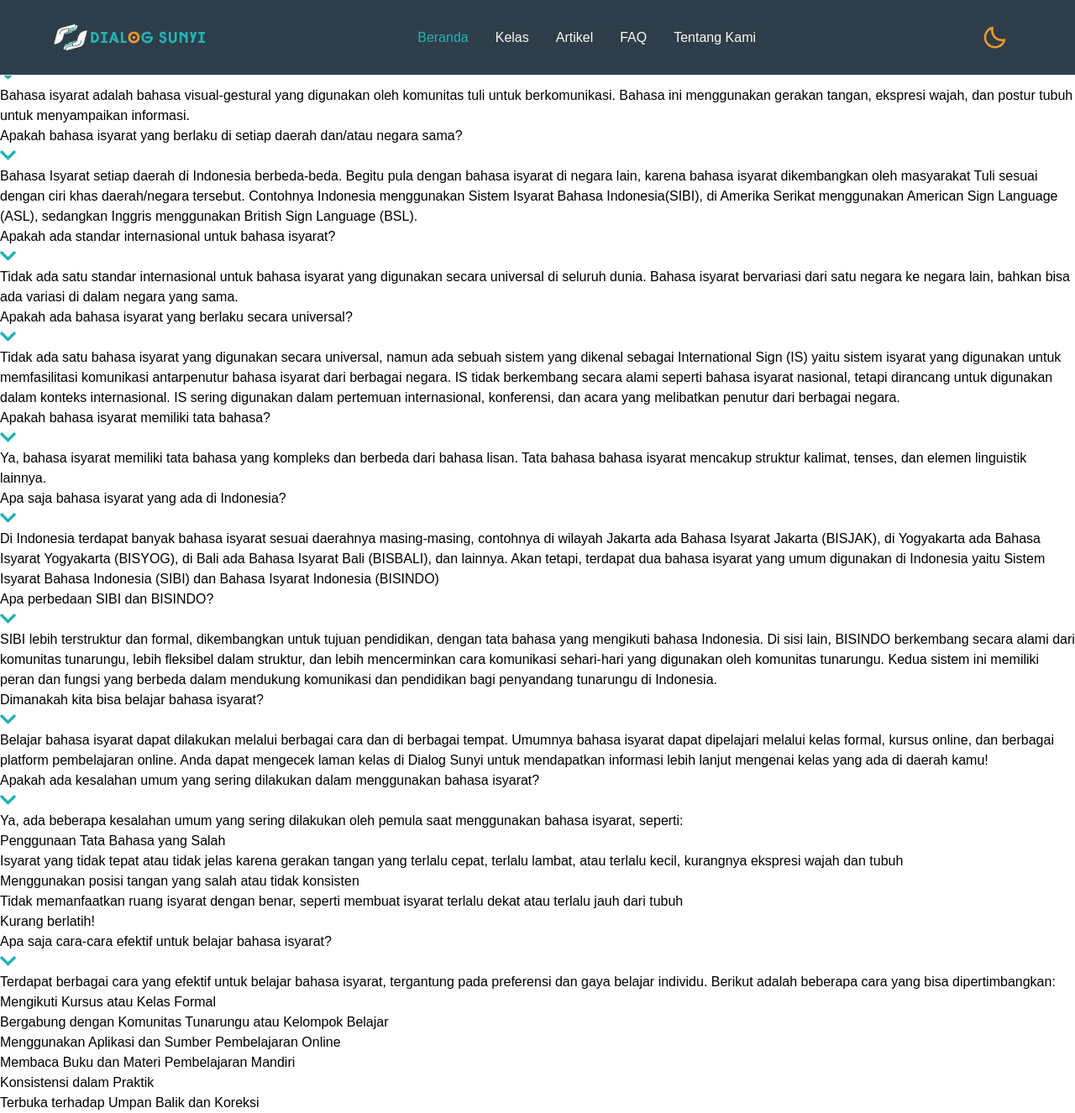
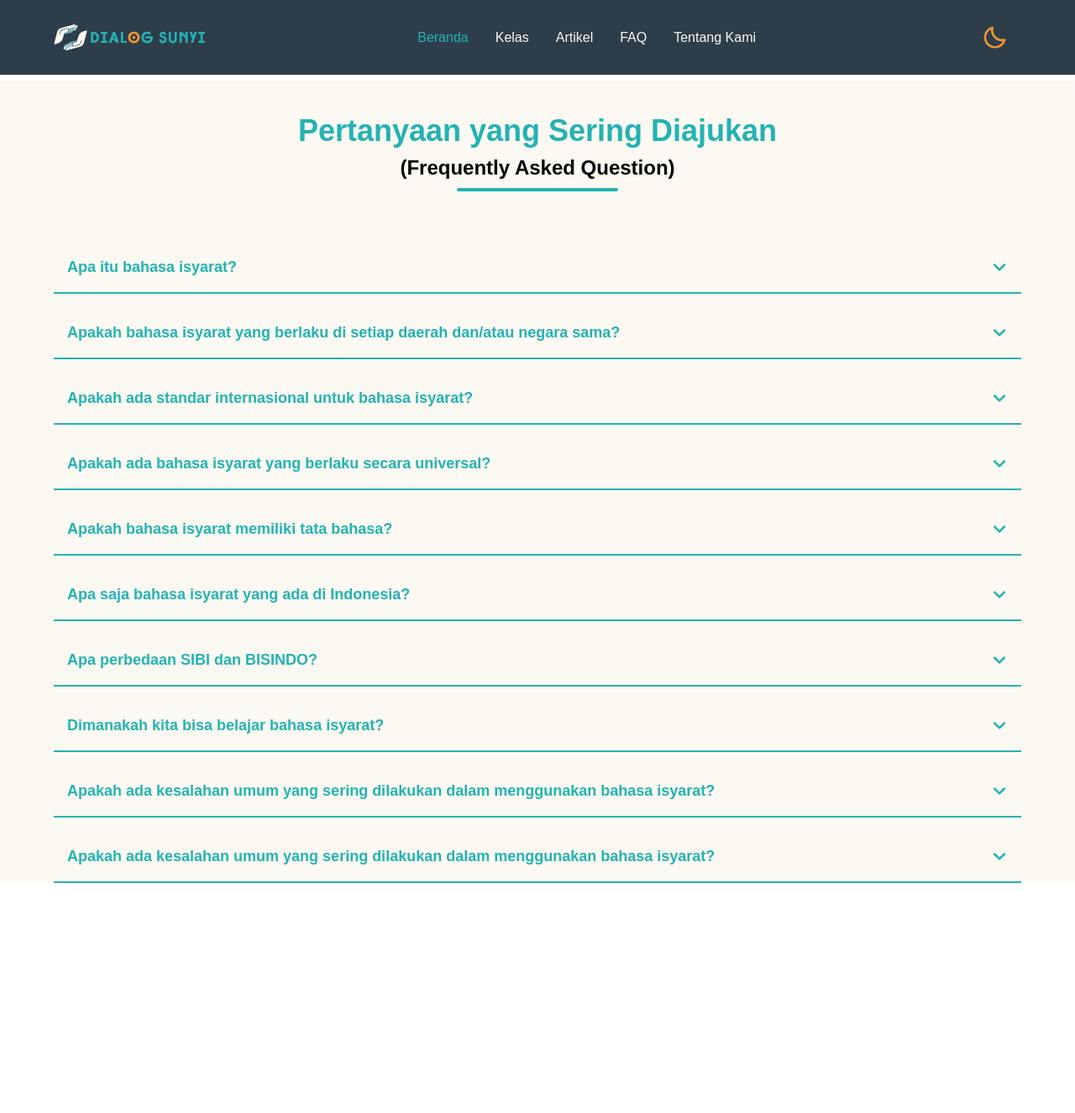
Before and after one commit to SarahNurhasna/Dialog-Sunyi-FE, a React (Vite) app: page / in a window 1280 px wide. Shown: the whole page at 84% size. After the commit the page ends 1052 px from the top, so only its background shows below. Built offline with nearby package versions, Linux system fonts and the light colour scheme.

Commit message:
Modify FAQ page

```diff
--- a/src/pages/FAQ.jsx
+++ b/src/pages/FAQ.jsx
@@ -7,166 +7,178 @@ const FAQ = () => {
     <>
       <Navbar />
 
-      <section className="faq">
-        <section className="faq__header">
-          <h1>Pertanyaan yang Sering Diajukan</h1>
-          <h2>(Frequently Asked Question)</h2>
-          <img src="/vector/stripe-blue.svg" alt="stripe-blue" />
-        </section>
-
-        <section className="faq__body">
-          <div className="faq-item">
-            <div className="faq-item__question">
-              <h3>Apa itu bahasa isyarat?</h3>
-              <button className="dropdown-btn">
-                <img src="/icon/dropdown-icon.svg" alt="dropdown icon" />
-              </button>
-            </div>
-            <div className="faq-item__answer">
-              <p>Bahasa isyarat adalah bahasa visual-gestural yang digunakan oleh komunitas tuli untuk berkomunikasi. Bahasa ini menggunakan gerakan tangan, ekspresi wajah, dan postur tubuh untuk menyampaikan informasi.</p>
-            </div>
+      <section className="px-16 md:px-9 m-auto bg-DS-beige">
+        <div className=" text-center mt-24 py-10 sm:py-8">
+          <h1 className="font-bold text-4xl sm:text-2xl text-DS-verdigris dark:text-DS-orangecarrot">Pertanyaan yang Sering Diajukan</h1>
+          <h2 className="font-semibold text-2xl sm:text-lg p-2 dark:text-white">(Frequently Asked Question)</h2>
+          <hr className="w-48 sm:w-32 h-1 sm:h-0.5 mx-auto mb-5 bg-DS-verdigris border-0 rounded dark:text-DS-orangecarrot"></hr>
         </div>
 
-          <div className="faq-item">
-            <div className="faq-item__question">
-              <h3>Apakah bahasa isyarat yang berlaku di setiap daerah dan/atau negara sama?</h3>
-              <button className="dropdown-btn">
-                <img src="/icon/dropdown-icon.svg" alt="dropdown icon" />
-              </button>
-            </div>
-            <div className="faq-item__answer">
-              <p>
+        <div className="space-y-4 text-lg md:text-base">
+          <details className="group relative">
+            <summary className="flex cursor-pointer items-center justify-between gap-1.5 bg-transparent p-4 text-DS-verdigris border-b-2 border-DS-verdigris group-open:border-b-0 dark:text-white dark:border-white">
+              <h2 className="font-semibold">Apa itu bahasa isyarat?</h2>
+              <svg className="size-5 shrink-0 transition duration-300 group-open:-rotate-180" xmlns="http://www.w3.org/2000/svg" fill="none" viewBox="0 0 24 24" stroke="currentColor">
+                <path strokeLinecap="round" strokeLinejoin="round" strokeWidth="3" d="M19 9l-7 7-7-7" />
+              </svg>
+            </summary>
+            <p className="px-4 pb-4 sm:text-sm leading-relaxed text-gray-700 border-b-2 border-DS-verdigris group-open:border-t-0 dark:text-white dark:border-white">
+              Bahasa isyarat adalah bahasa visual-gestural yang digunakan oleh komunitas tuli untuk berkomunikasi. Bahasa ini menggunakan gerakan tangan, ekspresi wajah, dan postur tubuh untuk menyampaikan informasi.
+            </p>
+          </details>
+
+          <details className="group relative">
+            <summary className="flex cursor-pointer items-center justify-between gap-1.5 bg-transparent p-4 text-DS-verdigris border-b-2 border-DS-verdigris group-open:border-b-0 dark:text-white dark:border-white">
+              <h2 className="font-semibold">Apakah bahasa isyarat yang berlaku di setiap daerah dan/atau negara sama?</h2>
+              <svg className="size-5 shrink-0 transition duration-300 group-open:-rotate-180" xmlns="http://www.w3.org/2000/svg" fill="none" viewBox="0 0 24 24" stroke="currentColor">
+                <path strokeLinecap="round" strokeLinejoin="round" strokeWidth="3" d="M19 9l-7 7-7-7" />
+              </svg>
+            </summary>
+            <p className="px-4 pb-4 sm:text-sm leading-relaxed text-gray-700 border-b-2 border-DS-verdigris group-open:border-t-0 dark:text-white dark:border-white">
               Bahasa Isyarat setiap daerah di Indonesia berbeda-beda. Begitu pula dengan bahasa isyarat di negara lain, karena bahasa isyarat dikembangkan oleh masyarakat Tuli sesuai dengan ciri khas daerah/negara tersebut. Contohnya
               Indonesia menggunakan Sistem Isyarat Bahasa Indonesia(SIBI), di Amerika Serikat menggunakan American Sign Language (ASL), sedangkan Inggris menggunakan British Sign Language (BSL).
             </p>
-            </div>
-          </div>
+          </details>
 
-          <div className="faq-item">
-            <div className="faq-item__question">
-              <h3>Apakah ada standar internasional untuk bahasa isyarat?</h3>
-              <button className="dropdown-btn">
-                <img src="/icon/dropdown-icon.svg" alt="dropdown icon" />
-              </button>
-            </div>
-            <div className="faq-item__answer">
-              <p>Tidak ada satu standar internasional untuk bahasa isyarat yang digunakan secara universal di seluruh dunia. Bahasa isyarat bervariasi dari satu negara ke negara lain, bahkan bisa ada variasi di dalam negara yang sama.</p>
-            </div>
-          </div>
+          <details className="group relative">
+            <summary className="flex cursor-pointer items-center justify-between gap-1.5 bg-transparent p-4 text-DS-verdigris border-b-2 border-DS-verdigris group-open:border-b-0 dark:text-white dark:border-white">
+              <h2 className="font-semibold">Apakah ada standar internasional untuk bahasa isyarat?</h2>
+              <svg className="size-5 shrink-0 transition duration-300 group-open:-rotate-180" xmlns="http://www.w3.org/2000/svg" fill="none" viewBox="0 0 24 24" stroke="currentColor">
+                <path strokeLinecap="round" strokeLinejoin="round" strokeWidth="3" d="M19 9l-7 7-7-7" />
+              </svg>
+            </summary>
+            <p className="px-4 pb-4 sm:text-sm leading-relaxed text-gray-700 border-b-2 border-DS-verdigris group-open:border-t-0 dark:text-white dark:border-white">
+              Tidak ada satu standar internasional untuk bahasa isyarat yang digunakan secara universal di seluruh dunia. Bahasa isyarat bervariasi dari satu negara ke negara lain, bahkan bisa ada variasi di dalam negara yang sama.
+            </p>
+          </details>
 
-          <div className="faq-item">
-            <div className="faq-item__question">
-              <h3>Apakah ada bahasa isyarat yang berlaku secara universal?</h3>
-              <button className="dropdown-btn">
-                <img src="/icon/dropdown-icon.svg" alt="dropdown icon" />
-              </button>
-            </div>
-            <div className="faq-item__answer">
+          <details className="group relative">
+            <summary className="flex cursor-pointer items-center justify-between gap-1.5 bg-transparent p-4 text-DS-verdigris border-b-2 border-DS-verdigris group-open:border-b-0 dark:text-white dark:border-white">
+              <h2 className="font-semibold">Apakah ada bahasa isyarat yang berlaku secara universal?</h2>
+              <svg className="size-5 shrink-0 transition duration-300 group-open:-rotate-180" xmlns="http://www.w3.org/2000/svg" fill="none" viewBox="0 0 24 24" stroke="currentColor">
+                <path strokeLinecap="round" strokeLinejoin="round" strokeWidth="3" d="M19 9l-7 7-7-7" />
+              </svg>
+            </summary>
+            <p className="px-4 pb-4 sm:text-sm leading-relaxed text-gray-700 border-b-2 border-DS-verdigris group-open:border-t-0 dark:text-white dark:border-white">
+              Tidak ada satu bahasa isyarat yang digunakan secara universal, namun ada sebuah sistem yang dikenal sebagai International Sign (IS) yaitu sistem isyarat yang digunakan untuk memfasilitasi komunikasi antarpenutur bahasa isyarat dari berbagai negara. IS tidak berkembang secara alami seperti bahasa isyarat nasional, tetapi dirancang untuk digunakan dalam konteks internasional. IS sering digunakan dalam pertemuan internasional, konferensi, dan acara yang melibatkan penutur dari berbagai negara.
+            </p>
+          </details>
+
+          <details className="group relative">
+            <summary className="flex cursor-pointer items-center justify-between gap-1.5 bg-transparent p-4 text-DS-verdigris border-b-2 border-DS-verdigris group-open:border-b-0 dark:text-white dark:border-white">
+              <h2 className="font-semibold">Apakah bahasa isyarat memiliki tata bahasa?</h2>
+              <svg className="size-5 shrink-0 transition duration-300 group-open:-rotate-180" xmlns="http://www.w3.org/2000/svg" fill="none" viewBox="0 0 24 24" stroke="currentColor">
+                <path strokeLinecap="round" strokeLinejoin="round" strokeWidth="3" d="M19 9l-7 7-7-7" />
+              </svg>
+            </summary>
+            <p className="px-4 pb-4 sm:text-sm leading-relaxed text-gray-700 border-b-2 border-DS-verdigris group-open:border-t-0 dark:text-white dark:border-white">
+              Ya, bahasa isyarat memiliki tata bahasa yang kompleks dan berbeda dari bahasa lisan. Tata bahasa bahasa isyarat mencakup struktur kalimat, tenses, dan elemen linguistik lainnya.
+            </p>
+          </details>
+
+          <details className="group relative">
+            <summary className="flex cursor-pointer items-center justify-between gap-1.5 bg-transparent p-4 text-DS-verdigris border-b-2 border-DS-verdigris group-open:border-b-0 dark:text-white dark:border-white">
+              <h2 className="font-semibold">Apa saja bahasa isyarat yang ada di Indonesia?</h2>
+              <svg className="size-5 shrink-0 transition duration-300 group-open:-rotate-180" xmlns="http://www.w3.org/2000/svg" fill="none" viewBox="0 0 24 24" stroke="currentColor">
+                <path strokeLinecap="round" strokeLinejoin="round" strokeWidth="3" d="M19 9l-7 7-7-7" />
+              </svg>
+            </summary>
+            <p className="px-4 pb-4 sm:text-sm leading-relaxed text-gray-700 border-b-2 border-DS-verdigris group-open:border-t-0 dark:text-white dark:border-white">
+              Di Indonesia terdapat banyak bahasa isyarat sesuai daerahnya masing-masing, contohnya di wilayah Jakarta ada Bahasa Isyarat Jakarta (BISJAK), di Yogyakarta ada Bahasa Isyarat Yogyakarta (BISYOG), di Bali ada Bahasa Isyarat Bali (BISBALI), dan lainnya. Akan tetapi, terdapat dua bahasa isyarat yang umum digunakan di Indonesia yaitu Sistem Isyarat Bahasa Indonesia (SIBI) dan Bahasa Isyarat Indonesia (BISINDO).
+            </p>
+          </details>
+
+          <details className="group relative">
+            <summary className="flex cursor-pointer items-center justify-between gap-1.5 bg-transparent p-4 text-DS-verdigris border-b-2 border-DS-verdigris group-open:border-b-0 dark:text-white dark:border-white">
+              <h2 className="font-semibold">Apa perbedaan SIBI dan BISINDO?</h2>
+              <svg className="size-5 shrink-0 transition duration-300 group-open:-rotate-180" xmlns="http://www.w3.org/2000/svg" fill="none" viewBox="0 0 24 24" stroke="currentColor">
+                <path strokeLinecap="round" strokeLinejoin="round" strokeWidth="3" d="M19 9l-7 7-7-7" />
+              </svg>
+            </summary>
+            <p className="px-4 pb-4 sm:text-sm leading-relaxed text-gray-700 border-b-2 border-DS-verdigris group-open:border-t-0 dark:text-white dark:border-white">
+              SIBI lebih terstruktur dan formal, dikembangkan untuk tujuan pendidikan, dengan tata bahasa yang mengikuti bahasa Indonesia. Di sisi lain, BISINDO berkembang secara alami dari komunitas tunarungu, lebih fleksibel dalam struktur, dan lebih mencerminkan cara komunikasi sehari-hari yang digunakan oleh komunitas tunarungu. Kedua sistem ini memiliki peran dan fungsi yang berbeda dalam mendukung komunikasi dan pendidikan bagi penyandang tunarungu di Indonesia.
+            </p>
+          </details>
+
+          <details className="group relative">
+            <summary className="flex cursor-pointer items-center justify-between gap-1.5 bg-transparent p-4 text-DS-verdigris border-b-2 border-DS-verdigris group-open:border-b-0 dark:text-white dark:border-white">
+              <h2 className="font-semibold">Dimanakah kita bisa belajar bahasa isyarat?</h2>
+              <svg className="size-5 shrink-0 transition duration-300 group-open:-rotate-180" xmlns="http://www.w3.org/2000/svg" fill="none" viewBox="0 0 24 24" stroke="currentColor">
+                <path strokeLinecap="round" strokeLinejoin="round" strokeWidth="3" d="M19 9l-7 7-7-7" />
+              </svg>
+            </summary>
+            <p className="px-4 pb-4 sm:text-sm leading-relaxed text-gray-700 border-b-2 border-DS-verdigris group-open:border-t-0 dark:text-white dark:border-white">
+              Belajar bahasa isyarat dapat dilakukan melalui berbagai cara dan di berbagai tempat. Umumnya bahasa isyarat dapat dipelajari melalui kelas formal, kursus online, dan berbagai platform pembelajaran online. Anda dapat mengecek laman <a href="/kelas" className="font-bold">kelas</a> di Dialog Sunyi untuk mendapatkan informasi lebih lanjut mengenai kelas yang ada di daerah kamu!
+            </p>
+          </details>
+
+          <details className="group relative">
+            <summary className="flex cursor-pointer items-center justify-between gap-1.5 bg-transparent p-4 text-DS-verdigris border-b-2 border-DS-verdigris group-open:border-b-0 dark:text-white dark:border-white">
+              <h2 className="font-semibold">Apakah ada kesalahan umum yang sering dilakukan dalam menggunakan bahasa isyarat?</h2>
+              <svg className="size-5 shrink-0 transition duration-300 group-open:-rotate-180" xmlns="http://www.w3.org/2000/svg" fill="none" viewBox="0 0 24 24" stroke="currentColor">
+                <path strokeLinecap="round" strokeLinejoin="round" strokeWidth="3" d="M19 9l-7 7-7-7" />
+              </svg>
+            </summary>
+            <div className="px-4 pb-4 sm:text-sm leading-relaxed text-gray-700 border-b-2 border-DS-verdigris group-open:border-t-0 dark:text-white dark:border-white">
               <p>
-                Tidak ada satu bahasa isyarat yang digunakan secara universal, namun ada sebuah sistem yang dikenal sebagai International Sign (IS) yaitu sistem isyarat yang digunakan untuk memfasilitasi komunikasi antarpenutur bahasa
-                isyarat dari berbagai negara. IS tidak berkembang secara alami seperti bahasa isyarat nasional, tetapi dirancang untuk digunakan dalam konteks internasional. IS sering digunakan dalam pertemuan internasional, konferensi, dan
-                acara yang melibatkan penutur dari berbagai negara.
+              Ya, ada beberapa kesalahan umum yang sering dilakukan oleh pemula saat menggunakan bahasa isyarat, seperti:
               </p>
-            </div>
-          </div>
 
-          <div className="faq-item">
-            <div className="faq-item__question">
-              <h3>Apakah bahasa isyarat memiliki tata bahasa?</h3>
-              <button className="dropdown-btn">
-                <img src="/icon/dropdown-icon.svg" alt="dropdown icon" />
-              </button>
-            </div>
-            <div className="faq-item__answer">
-              <p>Ya, bahasa isyarat memiliki tata bahasa yang kompleks dan berbeda dari bahasa lisan. Tata bahasa bahasa isyarat mencakup struktur kalimat, tenses, dan elemen linguistik lainnya.</p>
-            </div>
-          </div>
-
-          <div className="faq-item">
-            <div className="faq-item__question">
-              <h3>Apa saja bahasa isyarat yang ada di Indonesia?</h3>
-              <button className="dropdown-btn">
-                <img src="/icon/dropdown-icon.svg" alt="dropdown icon" />
-              </button>
-            </div>
-            <div className="faq-item__answer">
-              <p>
-                Di Indonesia terdapat banyak bahasa isyarat sesuai daerahnya masing-masing, contohnya di wilayah Jakarta ada Bahasa Isyarat Jakarta (BISJAK), di Yogyakarta ada Bahasa Isyarat Yogyakarta (BISYOG), di Bali ada Bahasa Isyarat
-                Bali (BISBALI), dan lainnya. Akan tetapi, terdapat dua bahasa isyarat yang umum digunakan di Indonesia yaitu Sistem Isyarat Bahasa Indonesia (SIBI) dan Bahasa Isyarat Indonesia (BISINDO)
-              </p>
-            </div>
-          </div>
-
-          <div className="faq-item">
-            <div className="faq-item__question">
-              <h3>Apa perbedaan SIBI dan BISINDO?</h3>
-              <button className="dropdown-btn">
-                <img src="/icon/dropdown-icon.svg" alt="dropdown icon" />
-              </button>
-            </div>
-            <div className="faq-item__answer">
-              <p>
-                SIBI lebih terstruktur dan formal, dikembangkan untuk tujuan pendidikan, dengan tata bahasa yang mengikuti bahasa Indonesia. Di sisi lain, BISINDO berkembang secara alami dari komunitas tunarungu, lebih fleksibel dalam
-                struktur, dan lebih mencerminkan cara komunikasi sehari-hari yang digunakan oleh komunitas tunarungu. Kedua sistem ini memiliki peran dan fungsi yang berbeda dalam mendukung komunikasi dan pendidikan bagi penyandang
-                tunarungu di Indonesia.
-              </p>
-            </div>
-          </div>
-
-          <div className="faq-item">
-            <div className="faq-item__question">
-              <h3>Dimanakah kita bisa belajar bahasa isyarat?</h3>
-              <button className="dropdown-btn">
-                <img src="/icon/dropdown-icon.svg" alt="dropdown icon" />
-              </button>
-            </div>
-            <div className="faq-item__answer">
-              <p>
-                Belajar bahasa isyarat dapat dilakukan melalui berbagai cara dan di berbagai tempat. Umumnya bahasa isyarat dapat dipelajari melalui kelas formal, kursus online, dan berbagai platform pembelajaran online. Anda dapat mengecek
-                laman kelas di Dialog Sunyi untuk mendapatkan informasi lebih lanjut mengenai kelas yang ada di daerah kamu!
-              </p>
-            </div>
-          </div>
-
-          <div className="faq-item">
-            <div className="faq-item__question">
-              <h3>Apakah ada kesalahan umum yang sering dilakukan dalam menggunakan bahasa isyarat?</h3>
-              <button className="dropdown-btn">
-                <img src="/icon/dropdown-icon.svg" alt="dropdown icon" />
-              </button>
-            </div>
-            <div className="faq-item__answer">
-              <p>Ya, ada beberapa kesalahan umum yang sering dilakukan oleh pemula saat menggunakan bahasa isyarat, seperti:</p>
-              <ul>
-                <li>Penggunaan Tata Bahasa yang Salah</li>
-                <li>Isyarat yang tidak tepat atau tidak jelas karena gerakan tangan yang terlalu cepat, terlalu lambat, atau terlalu kecil, kurangnya ekspresi wajah dan tubuh</li>
-                <li>Menggunakan posisi tangan yang salah atau tidak konsisten</li>
-                <li>Tidak memanfaatkan ruang isyarat dengan benar, seperti membuat isyarat terlalu dekat atau terlalu jauh dari tubuh</li>
-                <li>Kurang berlatih!</li>
+              <ul className="max-w-md space-y-1 text-gray-700 list-disc list-inside dark:text-white">
+                  <li>
+                    Penggunaan Tata Bahasa yang Salah
+                  </li>
+                  <li>
+                    Isyarat yang tidak tepat atau tidak jelas karena gerakan tangan yang terlalu cepat, terlalu lambat, atau terlalu kecil, kurangnya ekspresi wajah dan tubuh
+                  </li>
+                  <li>
+                    Menggunakan posisi tangan yang salah atau tidak konsisten
+                  </li>
+                  <li>
+                    Tidak memanfaatkan ruang isyarat dengan benar, seperti membuat isyarat terlalu dekat atau terlalu jauh dari tubuh
+                  </li>
+                  <li className="font-bold">
+                    Kurang berlatih!
+                  </li>
               </ul>
             </div>
-          </div>
+          </details>
 
-          <div className="faq-item">
-            <div className="faq-item__question">
-              <h3>Apa saja cara-cara efektif untuk belajar bahasa isyarat?</h3>
-              <button className="dropdown-btn">
-                <img src="/icon/dropdown-icon.svg" alt="dropdown icon" />
-              </button>
-            </div>
-            <div className="faq-item__answer">
-              <p>Terdapat berbagai cara yang efektif untuk belajar bahasa isyarat, tergantung pada preferensi dan gaya belajar individu. Berikut adalah beberapa cara yang bisa dipertimbangkan:</p>
-              <ul>
-                <li>Mengikuti Kursus atau Kelas Formal</li>
-                <li>Bergabung dengan Komunitas Tunarungu atau Kelompok Belajar</li>
-                <li>Menggunakan Aplikasi dan Sumber Pembelajaran Online</li>
-                <li>Membaca Buku dan Materi Pembelajaran Mandiri</li>
-                <li>Konsistensi dalam Praktik</li>
-                <li>Terbuka terhadap Umpan Balik dan Koreksi</li>
+          <details className="group relative">
+            <summary className="flex cursor-pointer items-center justify-between gap-1.5 bg-transparent p-4 text-DS-verdigris border-b-2 border-DS-verdigris group-open:border-b-0 dark:text-white dark:border-white">
+              <h2 className="font-semibold">Apakah ada kesalahan umum yang sering dilakukan dalam menggunakan bahasa isyarat?</h2>
+              <svg className="size-5 shrink-0 transition duration-300 group-open:-rotate-180" xmlns="http://www.w3.org/2000/svg" fill="none" viewBox="0 0 24 24" stroke="currentColor">
+                <path strokeLinecap="round" strokeLinejoin="round" strokeWidth="3" d="M19 9l-7 7-7-7" />
+              </svg>
+            </summary>
+            <div className="px-4 pb-4 sm:text-sm leading-relaxed text-gray-700 border-b-2 border-DS-verdigris group-open:border-t-0 dark:text-white dark:border-white">
+              <p>
+                Terdapat berbagai cara yang efektif untuk belajar bahasa isyarat, tergantung pada preferensi dan gaya belajar individu. Berikut adalah beberapa cara yang bisa dipertimbangkan:
+              </p>
+
+              <ul className="max-w-md space-y-1 text-gray-700 list-disc list-inside dark:text-white">
+                  <li>
+                    Mengikuti Kursus atau Kelas Formal
+                  </li>
+                  <li>
+                    Bergabung dengan Komunitas Tunarungu atau Kelompok Belajar
+                  </li>
+                  <li>
+                    Menggunakan Aplikasi dan Sumber Pembelajaran Online
+                  </li>
+                  <li>
+                    Membaca Buku dan Materi Pembelajaran Mandiri
+                  </li>
+                  <li>
+                    Konsistensi dalam Praktik
+                  </li>
+                  <li>
+                    Terbuka terhadap Umpan Balik dan Koreksi
+                  </li>
               </ul>
             </div>
+          </details>
         </div>
-        </section>
       </section>
     </>
   );
```
Lines whose indentation alone changed are shown as unchanged.
